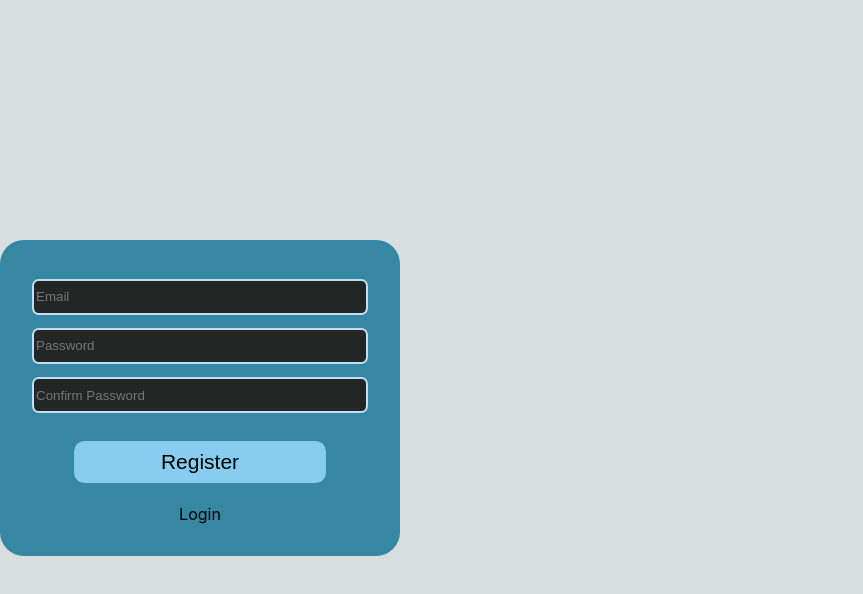
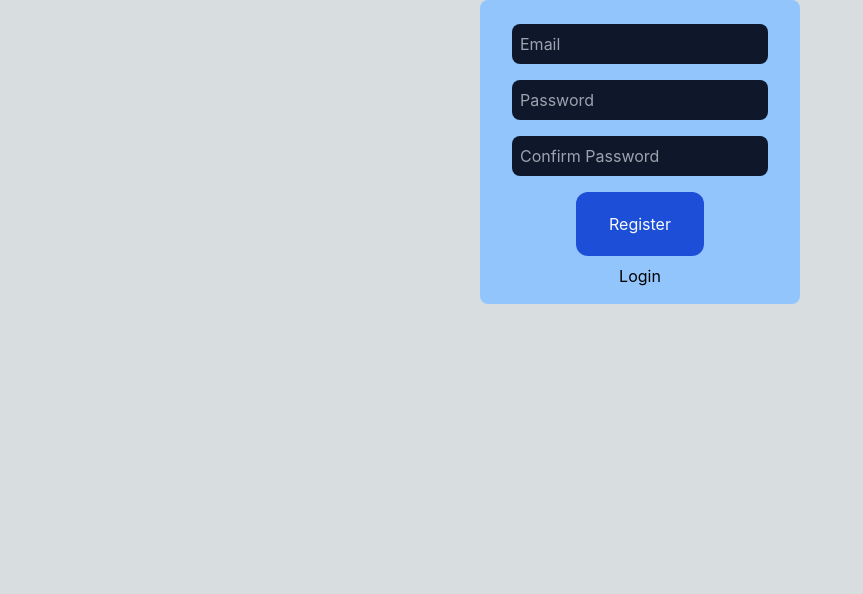
Before and after one commit to VimForLaNie/bear, a Next.js app: page /register in a window 1280 px wide. Shown: the top 594 px of the page, without its empty margins (0-863 px from the left). Built offline with nearby package versions, Linux system fonts and the light colour scheme.

Commit message:
components decoration

```diff
--- a/components/Login.tsx
+++ b/components/Login.tsx
@@ -2,7 +2,6 @@ import { useRef, useState } from "react";
 import { useRouter } from 'next/router';
 
 import { fireAuth } from 'utils/firebase';
-import styles from 'styles/components/Login.module.css'
 import Link from "next/link";
 
 const Login = () => {
@@ -28,23 +27,23 @@ const Login = () => {
         });
     }
     return (
-        <div className={styles.login}>
+        <div className="flex flex-col self-center items-center bg-blue-300 w-80 p-4 rounded-lg">
             <input
-                className={styles.input}
+                className="inputField"
                 id="email"
                 type="text"
                 ref={emailRef}
                 placeholder="Email"
             />
             <input
-                className={styles.input}
+                className="inputField"
                 id="password"
                 type="password"
                 ref={passwordRef}
                 placeholder="Password"
             />
             <input
-                className={styles.button}
+                className="mdBtn hover-lightup"
                 type="submit"
                 value="Login"
                 onClick={login}
--- /dev/null
+++ b/components/Logout.tsx
@@ -0,0 +1,14 @@
+import { fireAuth } from "utils/firebase";
+
+const Logout = () => {
+    return (
+        <input
+            className="mdBtn hover-lightup cursor-pointer"
+            type="button"
+            value="logout"
+            onClick={() => fireAuth.signOut()}
+        />
+    )
+}
+
+export default Logout;
--- a/components/Register.tsx
+++ b/components/Register.tsx
@@ -49,29 +49,34 @@ const Register = () => {
         });
     }
     return (
-        <div className={styles.register}>
+        <div className='flex flex-col self-center items-center bg-blue-300 w-80 p-4 rounded-lg'>
             <input
                 type="text"
                 id="Email"
                 ref={emaillRef}
-                className={styles.input}
+                className="inputField"
                 placeholder="Email"
             />
             <input
                 type="password"
                 id="Password"
                 ref={passwordRef}
-                className={styles.input}
+                className="inputField"
                 placeholder="Password"
             />
             <input
                 type="password"
                 id="cPassword"
                 ref={cPasswordRef}
-                className={styles.input}
+                className="inputField"
                 placeholder="Confirm Password"
             />
-            <input type="button" value="Register" onClick={register} className={styles.button}></input>
+            <input
+                type="button"
+                value="Register"
+                onClick={register}
+                className="mdBtn hover-lightup"
+            />
             <Link href="/login">Login</Link>
         </div>
     )
--- a/components/displayTransaction.tsx
+++ b/components/displayTransaction.tsx
@@ -8,7 +8,7 @@ const DisplayTransactions = () => {
     const { currWallet } = useContext(Ctx);
 
     return (
-        <div className={styles.display}>
+        <div className="flex flex-col max-w-xl self-center">
           {
             currWallet?.transactions.map((e:transaction,i:number)=>{
               return <Card key={i} from={e.from} to={e.to} amount={e.amount} date={e.date}></Card>
--- /dev/null
+++ b/components/displayValue.tsx
@@ -0,0 +1,15 @@
+import { useContext } from "react";
+import { Ctx } from "utils/Context";
+
+const DisplayValue = () => {
+
+    const { currWallet } = useContext(Ctx);
+
+    return (
+        <p className=" text-3xl self-center bg-blue-300 p-4 m-2 rounded-md">
+            {currWallet.name} : {currWallet?.value}
+        </p>
+    )
+}
+
+export default DisplayValue;
--- a/components/transactionCard.tsx
+++ b/components/transactionCard.tsx
@@ -5,7 +5,7 @@ import styles from 'styles/components/Card.module.css';
 const Card:FC<transaction> = (props) => {
 
     return(
-        <div className={styles.card}>
+        <div className=" max-w-xl bg-blue-500 rounded-2xl p-4 m-2 self-center hover-float text-slate-50 transition-all">
             <p>from : {props.from}</p>
             <p>to : {props.to}</p>
             <p>for : {props.amount}</p>
--- a/pages/index.tsx
+++ b/pages/index.tsx
@@ -8,6 +8,8 @@ import { fireAuth } from 'utils/firebase';
 import { Ctx } from 'utils/Context';
 import Menu from 'components/Menu';
 import DisplayTransactions from 'components/displayTransaction';
+import DisplayValue from 'components/displayValue';
+import Logout from 'components/Logout';
 
 const Home: NextPage = (props) => {
   const [userAuth, setUserAuth] = useState(false);
@@ -56,7 +58,7 @@ const Home: NextPage = (props) => {
 
   if(userAuth && wallets.length){
     return (
-      <>
+      <div className="flex flex-col">
         <Ctx.Provider value={{
           wallets : wallets,
           currWallet : currWallet,
@@ -69,15 +71,11 @@ const Home: NextPage = (props) => {
           setWalletNames : setWalletNames,
         }}>
           <Menu></Menu>
-          <h1>{walletNames[currIndex]} : {wallets[currIndex]?.value}</h1>
+          <DisplayValue></DisplayValue>
           <DisplayTransactions></DisplayTransactions>
-          <input
-            type="button"
-            value="logout"
-            onClick={() => fireAuth.signOut()}
-          />
+          <Logout></Logout>
         </Ctx.Provider>
-      </>
+      </div>
     );
   }
   else {
--- a/pages/login.tsx
+++ b/pages/login.tsx
@@ -4,7 +4,10 @@ import Login from 'components/Login';
 
 const page:NextPage = () => {
     return (
-        <Login></Login>
+        <div className="flex flex-col">
+            <Login></Login>
+        </div>
+
     )
 }
 
--- a/pages/register.tsx
+++ b/pages/register.tsx
@@ -4,7 +4,10 @@ import Register from 'components/Register';
 
 const page:NextPage = () => {
     return (
-        <Register></Register>
+        <div className="flex flex-col">
+            <Register></Register>
+        </div>
+
     )
 }
 
--- a/styles/globals.css
+++ b/styles/globals.css
@@ -1,3 +1,7 @@
+@tailwind base;
+@tailwind components;
+@tailwind utilities;
+
 html,
 body {
   background-color: var(--white);
@@ -18,8 +22,27 @@ a {
   box-sizing: border-box;
 }
 
+.inputField{
+  @apply w-64 rounded-lg p-2 m-2 text-slate-50 transition-all bg-slate-900
+}
+
+.inputField:focus{
+  @apply w-72
+}
+
+.mdBtn{
+    @apply w-32 h-16 p-4 m-2 bg-blue-700 text-slate-50 rounded-xl self-center;
+}
+
+.hover-float:hover {
+  @apply translate-x-1 -translate-y-1 shadow-xl bg-opacity-80
+}
+
+.hover-lightup:hover {
+  @apply bg-opacity-80
+}
+
 select {
-
   /* styling */
   background-color: white;
   border: thin solid var(--dark-blue);
@@ -30,7 +53,6 @@ select {
   padding: 0.5em 3.5em 0.5em 1em;
 
   /* reset */
-
   margin: 0;
   -webkit-box-sizing: border-box;
   -moz-box-sizing: border-box;
@@ -83,7 +105,7 @@ input:-webkit-autofill,
 input:-webkit-autofill:hover,
 input:-webkit-autofill:focus,
 input:-webkit-autofill:active{
-    -webkit-box-shadow: 0 0 0 30px var(--grey) inset !important;
+    -webkit-box-shadow: 0 0 0 30px rgb(15,23,42) inset !important;
 }
 
 :root{
```
